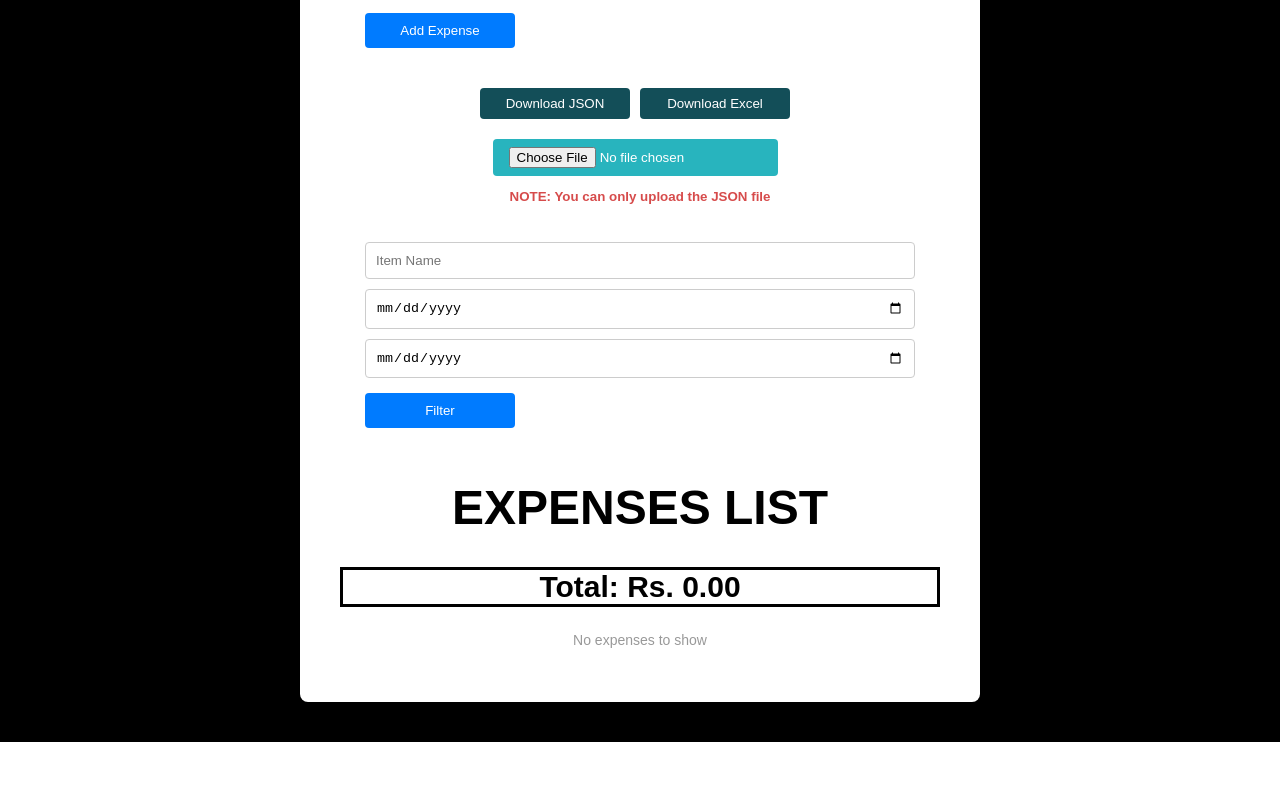
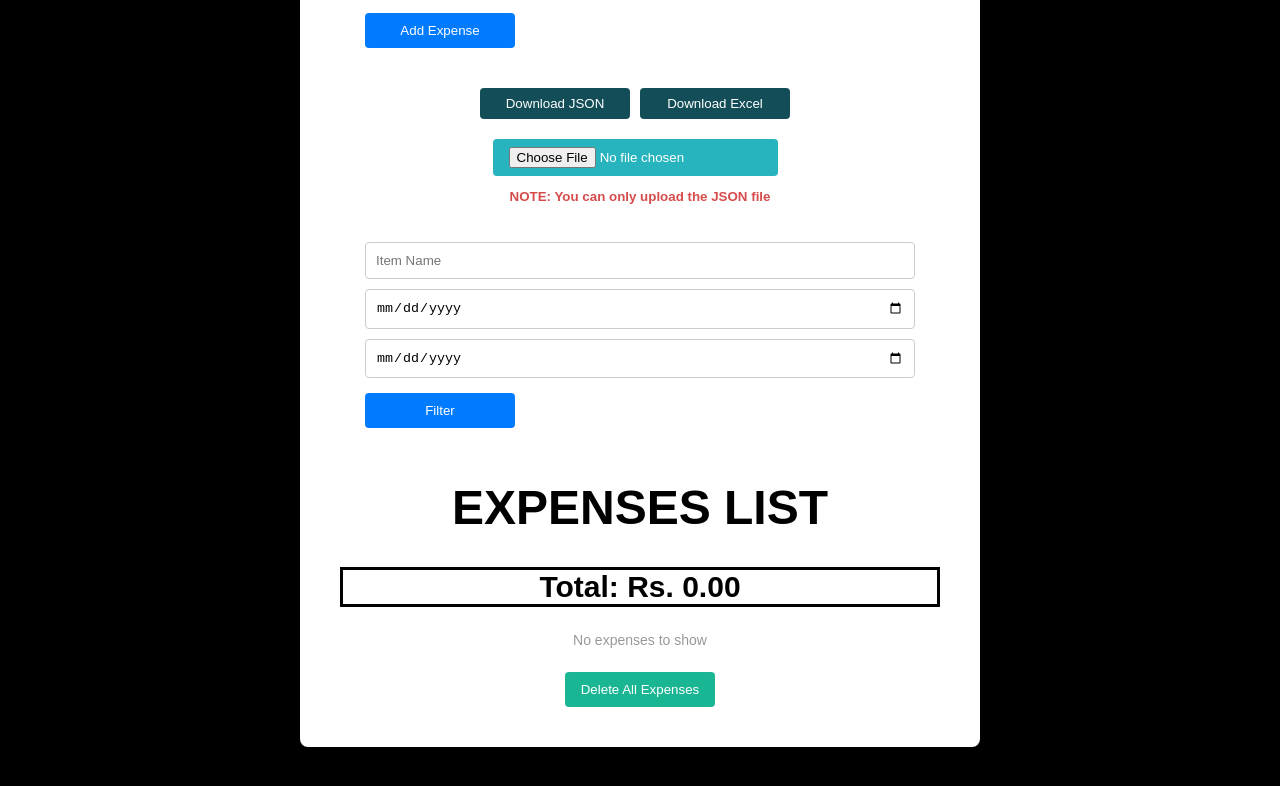
Before and after one commit to muhammad-usama-anjum/expense-tracker, a React (Create React App) app: page / in a window 1280 px wide. Shown: the part 400-1186 px from the top of the page. Before the commit the page ends 1142 px from the top, so only its background shows below. Built offline with nearby package versions, Linux system fonts and the light colour scheme; the HTML template or start-up script is replaced by a standard one.

Commit message:
added delete all expenses button

```diff
--- a/src/App.css
+++ b/src/App.css
@@ -25,6 +25,13 @@
   100% {
     opacity: 1;
   }
+}
+
+.delete{
+  background-color: #1ab694;
+}
+.delete:hover{
+  background-color: red;
 }
 
 .para{
--- a/src/App.js
+++ b/src/App.js
@@ -90,6 +90,12 @@ function App() {
     reader.readAsText(file);
   };
 
+  const deleteAllExpenses = () => {
+    setExpenses([]);
+    setFilteredExpenses([]);
+    localStorage.removeItem('expenses');
+  };
+
   return (
     <div className="App">
       <Header />
@@ -106,6 +112,7 @@ function App() {
         <Filter filterExpenses={filterExpenses} />
         <Summary expenses={filteredExpenses} />
         <ExpenseList expenses={filteredExpenses} />
+        <button className='delete' onClick={deleteAllExpenses}>Delete All Expenses</button>
       </div>
     </div>
   );
```
